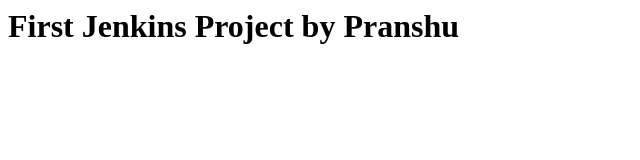
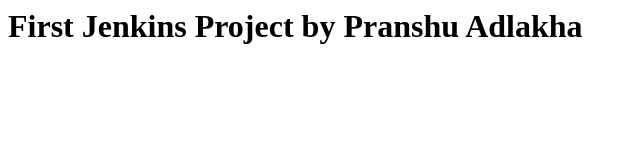
Before and after one commit to Pranshu0551/jenkins, a plain HTML site: page index.html in a window 1280 px wide. Shown: the whole page, without its empty margins (0-640 px from the left). Drawn offline with Linux system fonts and the light colour scheme.

Commit message:
Update index.html

```diff
--- a/index.html
+++ b/index.html
@@ -1 +1 @@
-<h1> First Jenkins Project by Pranshu </h1>
+<h1> First Jenkins Project by Pranshu Adlakha </h1>
```
